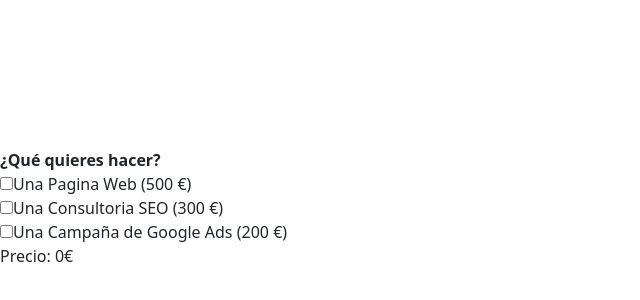
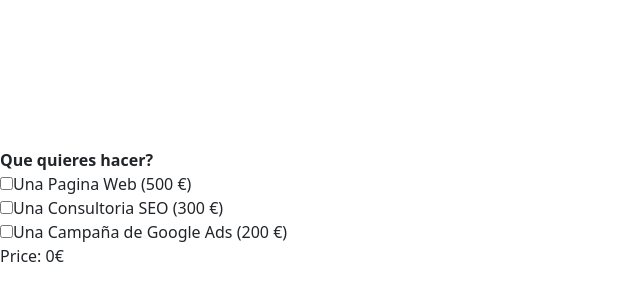
Before and after one commit to REALcuba/itacademyspring7, a React (Vite) app: page / in a window 1280 px wide. Shown: the part 192-492 px from the top of the page, without its empty margins (0-640 px from the left). Built offline with nearby package versions, Linux system fonts and the light colour scheme.

Commit message:
bug in add pages fixed

```diff
--- a/src/components/addPages/AddPages.tsx
+++ b/src/components/addPages/AddPages.tsx
@@ -7,7 +7,9 @@
     const [languages, setLanguages] = useState(1);
 
 
-    const className = !isChecked  ? "d-none" : "border border-2 border-black p-4 rounded-2 "
+    const className = isChecked !== true ? "d-none" : "border border-2 border-black p-4 rounded-2 "
+    //     const handlePagesChange = (event: Event, ) => { setPages(even) }
+    //     const handleLanguageChange = () => { setPages(pages + 1) }
 
     // if (isChecked) {
     //     setClassName("border border-2 border-black p-4 rounded-2 ")
--- a/src/pages/MainBoard/MainBoard.tsx
+++ b/src/pages/MainBoard/MainBoard.tsx
@@ -1,32 +1,38 @@
-import React, { useState } from "react";
+import { useState } from "react";
 import Input from "../../components/input/Input";
 import AddPages from "../../components/addPages/AddPages";
+// import AddPages from "../../components/addPages/AddPages";
 
 type MainBoardProps = {
     services: {
         project: string;
         price: number;
     }[];
-};
+
+}
 
 export const MainBoard: React.FC<MainBoardProps> = ({ services }) => {
-    const [total, setTotal] = useState(0);
-    const [isCheckArr, setIsCheckArr] = useState<boolean[]>(new Array(services.length).fill(false));
+    const [total, setTotal] = useState(0)
+    const [isCheckArr, setIsCheckArr] = useState(new Array(services.length).fill(false))
     const [isChecked, setIsChecked] = useState(false);
 
     const handleOnChange = (position: number): void => {
+
         const updatedCheckedState: boolean[] = isCheckArr.map((item, index) => {
-            return index === position ? !item : item;
+
+            return index === position ? !item : item
         });
-
         setIsCheckArr(updatedCheckedState);
-        setIsChecked(updatedCheckedState[position]);
 
         let totalPrice = 0;
+        // console.log(updatedCheckedState);
 
         updatedCheckedState.forEach((currentState: boolean, index) => {
+
             if (currentState === true) {
+                setIsChecked(currentState)
                 totalPrice += services[index].price;
+
             }
         });
 
@@ -35,21 +41,82 @@
 
     return (
         <>
-            <form>
-                <label>
-                    <strong>¿Qué quieres hacer?</strong>
+            <form >
+                <label >
+                    <strong>Que quieres hacer?</strong>
                     {services.map(({ project, price }, index) => (
+
+
                         <div key={index}>
                             <div>
-                                <Input handleOnChange={handleOnChange} index={index} isChecked={isCheckArr[index]} checkedArr={isCheckArr} />
+                                {<Input handleOnChange={handleOnChange} index={index} isChecked={isCheckArr[index]} checkedArr={isCheckArr} />}
                                 {project} ({price} €)
                             </div>
                             {isCheckArr[index] && <AddPages isChecked={isChecked} />}
-                        </div>
-                    ))}
+                        </div>)
+
+                    )
+                    }
                 </label>
             </form>
-            <div>Precio: {total}€</div>
+            <div>Price: {total}€</div>
         </>
-    );
-};
+    )
+}
+
+
+// import React, { useState } from "react";
+// import Input from "../../components/input/Input";
+// import AddPages from "../../components/addPages/AddPages";
+
+// type MainBoardProps = {
+//     services: {
+//         project: string;
+//         price: number;
+//     }[];
+// };
+
+// export const MainBoard: React.FC<MainBoardProps> = ({ services }) => {
+//     const [total, setTotal] = useState(0);
+//     const [isCheckArr, setIsCheckArr] = useState<boolean[]>(new Array(services.length).fill(false));
+//     const [isChecked, setIsChecked] = useState(false);
+
+//     const handleOnChange = (position: number): void => {
+//         const updatedCheckedState: boolean[] = isCheckArr.map((item, index) => {
+//             return index === position ? !item : item;
+//         });
+
+//         setIsCheckArr(updatedCheckedState);
+//         setIsChecked(updatedCheckedState[position]);
+
+//         let totalPrice = 0;
+
+//         updatedCheckedState.forEach((currentState: boolean, index) => {
+//             if (currentState === true) {
+//                 totalPrice += services[index].price;
+//             }
+//         });
+
+//         setTotal(totalPrice);
+//     };
+
+//     return (
+//         <>
+//             <form>
+//                 <label>
+//                     <strong>¿Qué quieres hacer?</strong>
+//                     {services.map(({ project, price }, index) => (
+//                         <div key={index}>
+//                             <div>
+//                                 <Input handleOnChange={handleOnChange} index={index} isChecked={isCheckArr[index]} checkedArr={isCheckArr} />
+//                                 {project} ({price} €)
+//                             </div>
+//                             {isCheckArr[index] && <AddPages isChecked={isChecked} />}
+//                         </div>
+//                     ))}
+//                 </label>
+//             </form>
+//             <div>Precio: {total}€</div>
+//         </>
+//     );
+// };
```
